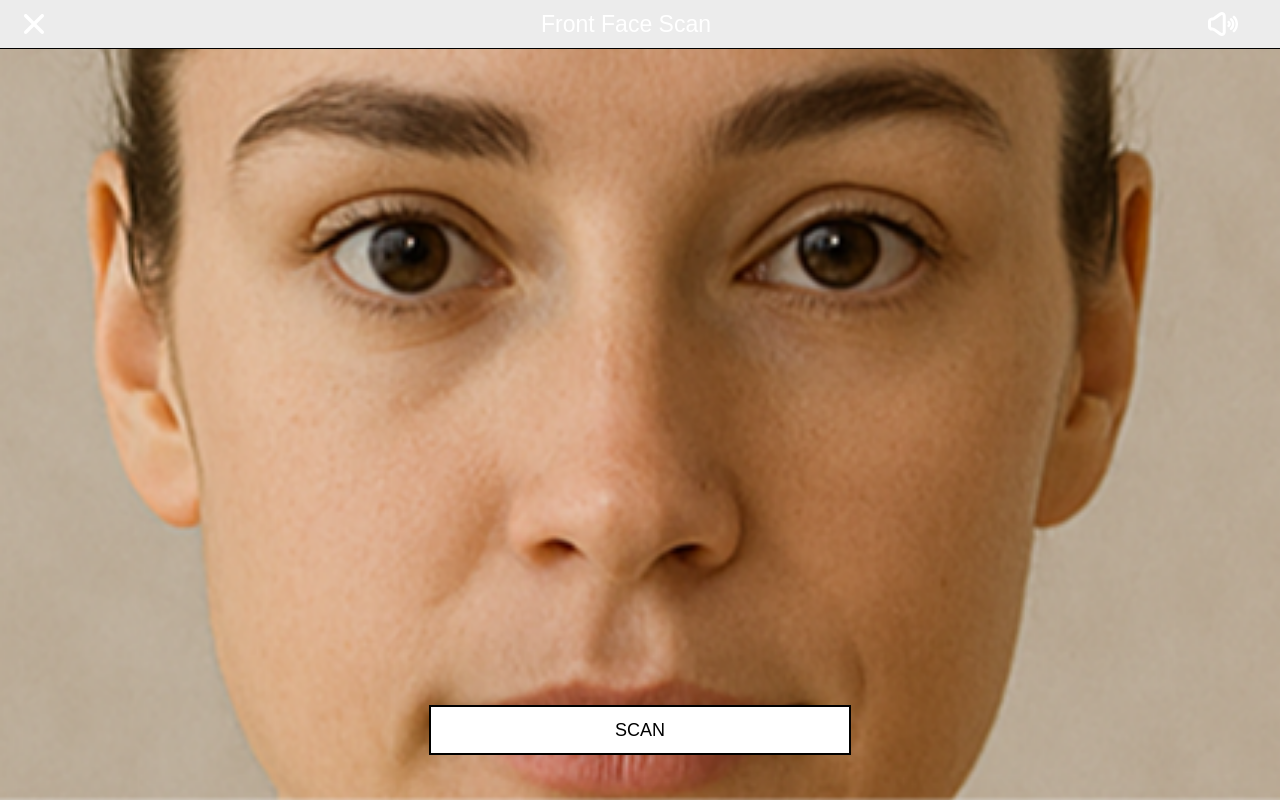
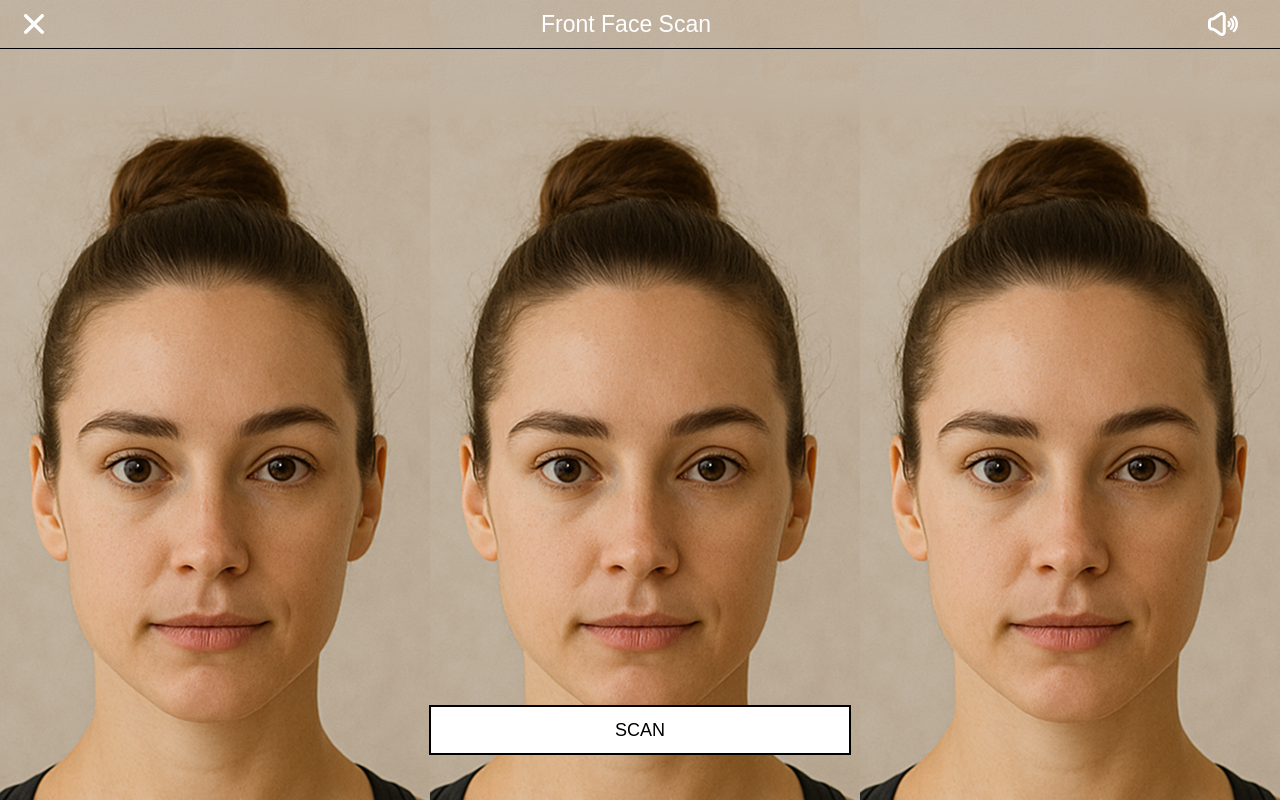
Before and after one commit to filipal/fitspace-pixel-streaming-frontend, a React (Vite) app: page /face-scan in a window 1280 px wide. Built offline with nearby package versions, Linux system fonts and the light colour scheme.

Commit message:
prepravke stilova

```diff
--- a/src/components/Header/Header.module.scss
+++ b/src/components/Header/Header.module.scss
@@ -16,13 +16,13 @@
   align-items: start;
   box-sizing: border-box;
   color: #000; /* default dark color */
-  background: #ececec;
+  background: transparent;
 }
 
 /* Svijetla pozadina kad je header u expandedTop ili expandedBot stanju */
 .appHeader.expandedTop,
 .appHeader.expandedBot {
-  background: #ececec !important;
+  background: transparent !important;
 }
 
 .light {
--- a/src/pages/FaceScan.module.scss
+++ b/src/pages/FaceScan.module.scss
@@ -1,3 +1,4 @@
+
 .faceScanPage {
   position: relative;
   width: 100vw;
@@ -11,6 +12,11 @@
   overflow: hidden;
   --header-height: 101px;
   --footer-height: 50px;
+  background: url('../assets/front-face-scan.png') center cover no-repeat;
+}
+
+.faceScanPage :global(.appHeader) {
+  border-bottom: none !important;
 }
 
 .scanArea {
@@ -26,21 +32,21 @@
   z-index: 2;
 }
 
-.scanImage {
-/*   position: absolute;
+/* .scanImage {
+  position: absolute;
   top: 0;
   left: 0;
   width: 100%;
   height: 100%;
-  object-fit: cover; */
+  object-fit: cover;
   position: fixed;
-  inset: 0; /* top:0; right:0; bottom:0; left:0 */
+  inset: 0;
   width: 100vw;
   height: 100vh;
   object-fit: cover;
   z-index: 0;
   pointer-events: none;
-}
+} */
 
 .video {
   position: absolute;
--- a/src/pages/FaceScan.tsx
+++ b/src/pages/FaceScan.tsx
@@ -217,14 +217,14 @@ export default function FaceScan({ onClose }: { onClose?: () => void }) {
   }
 
   return (
-    <div className={styles.faceScanPage}>
-      {scanPhase === 'initial' && (
-        <img
-          src={placeholderImage}
-          alt={orientation === 'front' ? 'Front face' : 'Side face'}
-          className={styles.scanImage}
-        />
-      )}
+    <div
+      className={styles.faceScanPage}
+      style={
+        scanPhase === 'initial'
+          ? { backgroundImage: `url(${placeholderImage})` }
+          : undefined
+      }
+    >
       <video ref={videoRef} className={styles.video} autoPlay playsInline />
       {scanPhase !== 'initial' && (
         <div className={styles.overlay}>
```
Also changed, not shown: src/assets/front-face-scan.png, src/assets/side-face-scan.png.
